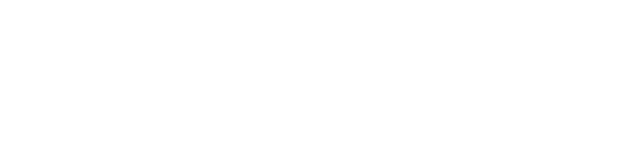
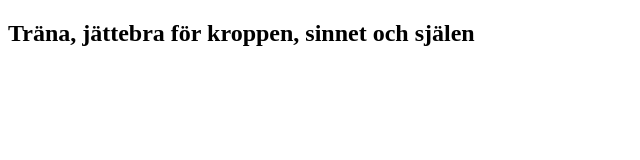
Before and after one commit to gabriel-yagoub/min-hobby, a plain HTML site: page index.html in a window 1280 px wide. Shown: the whole page, without its empty margins (0-640 px from the left). Drawn offline with Linux system fonts and the light colour scheme.

Commit message:
Added hobby number two

```diff
--- a/index.html
+++ b/index.html
@@ -6,5 +6,6 @@
     <title>Mina Hobbys</title>
 </head>
 <body>
+    <h2>Träna, jättebra för kroppen, sinnet och själen</h2>
 </body>
 </html>
```
